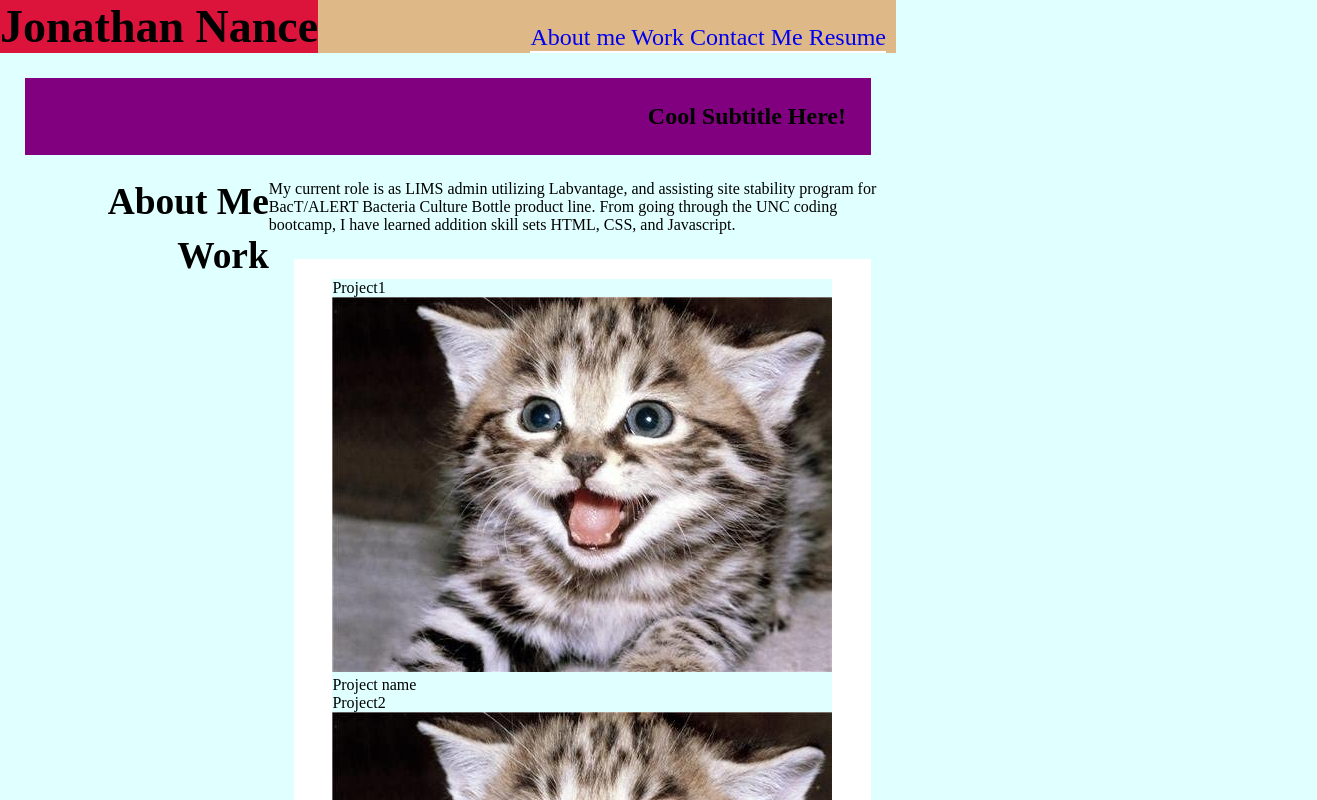
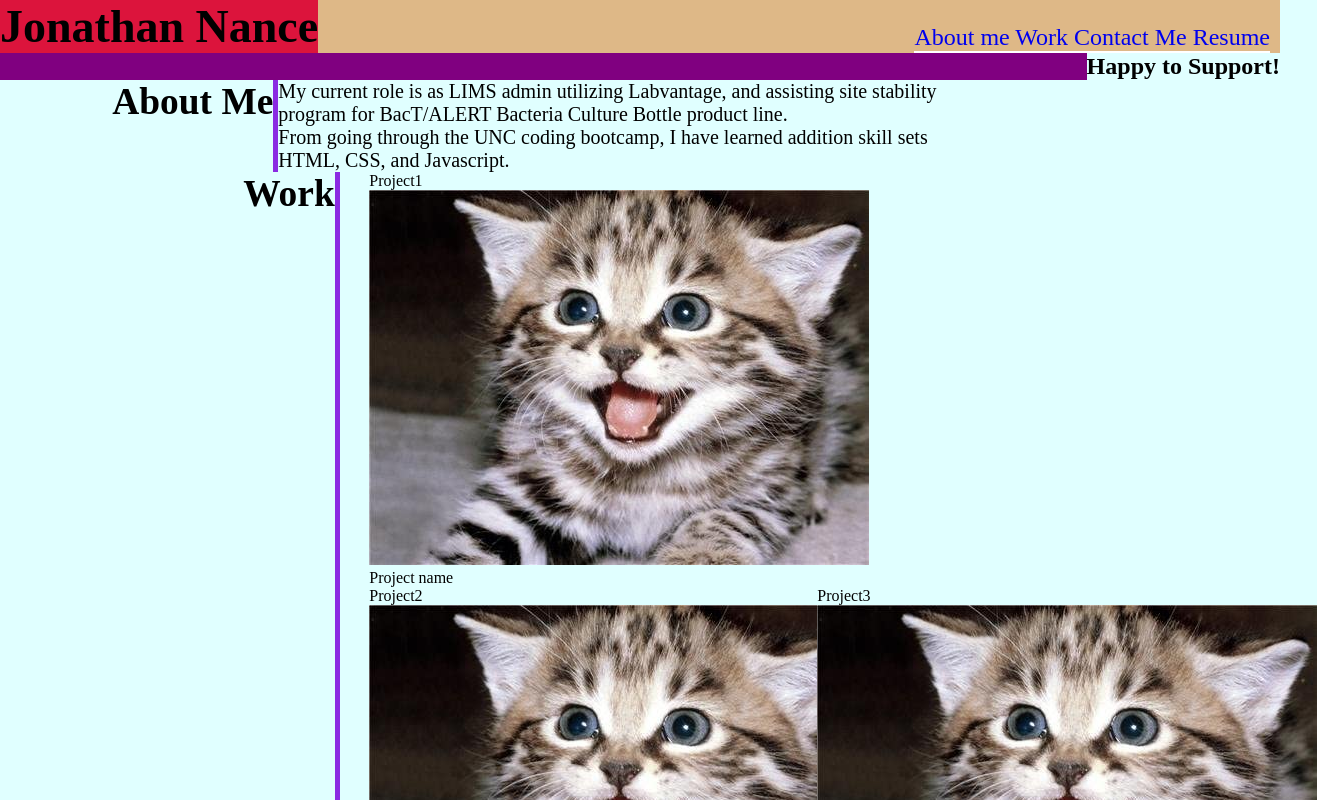
Before and after one commit to speakeasyman/2-MyPortFolio, a plain HTML site: page index.html in a window 1280 px wide. Shown: the top 800 px of the page, 1317 px wide, since content can reach past the window. Drawn offline with Linux system fonts and the light colour scheme.

Commit message:
added links functionality, broke my architexture

```diff
--- a/assets/css/style.css
+++ b/assets/css/style.css
@@ -6,9 +6,9 @@
     text-decoration: none;
 }
 
-body, #bio {
-    width: 70%;
-}
+
+
+
 .header-top {
 position: relative;
 display: flex;
@@ -37,35 +37,25 @@ background-color: burlywood;
     background-color: purple;
     justify-content: flex-end;
     position: relative;
-    margin: 25px;
+    margin: opx;
 }
+
 .aboutme {
     display: flex;
     flex-wrap: wrap;
 }
-.aboutme , .work h1 {
-    font-size: 32px;
-    border-right: 5px solid black;
+.mainbody {
+    font-size: 20px;
+
+    /* padding-left: 40%; */
+    width: 100%;
 }
-.aboutme p {
-    text-indent: 5%;
-    margin: 5%;
+ .projects {
+        background-color: white;
+    display: flex;
+       flex-wrap: wrap;
+    justify-content: space-between;
 
-}
-
-main {
-    display: flex;
-    flex-wrap:wrap;
-}
-
- .projects {
-    flex: 1;
-    background-color: white;
-    padding: 20px;
-    display: flex;
-    flex-wrap: wrap;
-    justify-content: space-around;
-    margin: 25px;
 }
 
 
@@ -85,10 +75,26 @@ footer nav {
 }
 
 aside {
-    width: 30%;
+    display: flex;
+    justify-content: flex-end;
+    width: 25%;
     text-align: right;
     font-size: 32px;
+    border-right: blueviolet solid 5px;
+}
+.notaside {
+    display: flex;
+    justify-content: space-around;
 }
 .mainbody, .projects {
     width: 70%;
 }
+
+.bigcard {
+    width: 100%;
+
+}
+
+.smallcard {
+    width: 50%;
+}
--- a/index.html
+++ b/index.html
@@ -9,30 +9,36 @@
     <link rel="stylesheet" href="./assets/css/style.css">
 
 </head>
+<body>
 <header class="header-top">
-    <h1 class="text-left"> Jonathan Nance</h1>
+    <h1 class="myname"> Jonathan Nance</h1>
 
-    <nav class="text-right">
-        <a href="#">About me</a>
-        <a href="#">Work</a>
-        <a href="#">Contact Me</a>
+    <nav class="topnav">
+        <a href="#aboutme">About me</a>
+        <a href="#work">Work</a>
+        <a href="#contact">Contact Me</a>
         <a href="#">Resume</a>
     </nav>
 </header>
 
-<body>
     <section class="subheader">
-    <h1 class="text-right" >Cool Subtitle Here!</h1></section>
+    <h2 class="text-right" >Happy to Support!</h2></section>
     <main>
-            <aside class="sidebar">
-                <Header><h3>About Me</h3></Header></aside>
+        <section class="notaside" >
+
+            <aside class="sidebar" id="aboutme">
+                <h3>About Me</h3></aside>
+                <section class="biography">
                     <p class="mainbody">My current role is as LIMS admin utilizing Labvantage, and assisting
                         site stability program for BacT/ALERT Bacteria Culture
-            Bottle product line. From going through the UNC coding
-            bootcamp, I have learned addition skill sets HTML, CSS, and Javascript.</p>
+                        Bottle product line. <br> From going through the UNC coding
+                        bootcamp, I have learned addition skill sets HTML, CSS, and Javascript.
+                    </p>
+                </section>
+        </section>
+        <section class="notaside">
 
-            <aside class="sidebar">
-                <header><H3>Work</H3></aside>
+            <aside class="sidebar" id="work"> <H3>Work</H3></aside>
                     <div class="projects">
                         <section  class="bigcard" id="card1">
                             <header>Project1</header>
@@ -59,18 +65,19 @@
                     <img src="./assets/images/happycat.jpg" alt="Project5" />
                     <p>Project name</p>
                 </section>
+                    </div>
         </section>
                     </main>
             <footer class="contactme">
-                <aside class="sidebar"><h3>Contact Me</h3></aside>
+                <aside class="sidebar" id="contact"><h3>Contact Me</h3></aside>
                     <nav>
-                         <a href="#">555.555.555</a>
+                         <a href="">919.704.6928</a>
                          <a href="#">Website</a>
-                         <a href="#">Git Hub</a>
-                         <a href="#">LinkedIn</a>
+                         <a href="https://github.com/speakeasyman" target="_blank">Git Hub</a>
+                         <a href="https://www.linkedin.com/in/jonathan-nance-20706026/" target="_blank">LinkedIn</a>
                     </nav>
             </footer>
-        </div>
+
 
 
 
```
Also changed, not shown: assets/READMEHW.md (added). Lines whose indentation alone changed are shown as unchanged.
